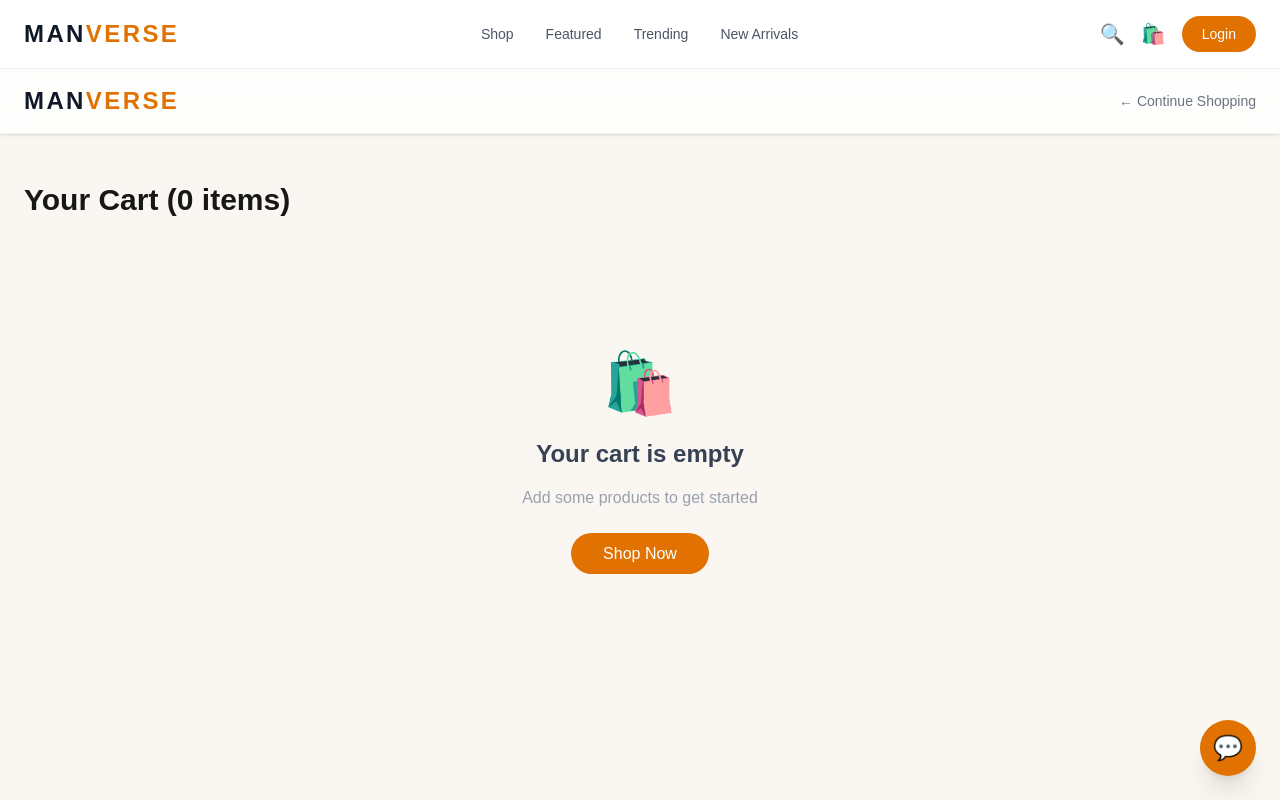
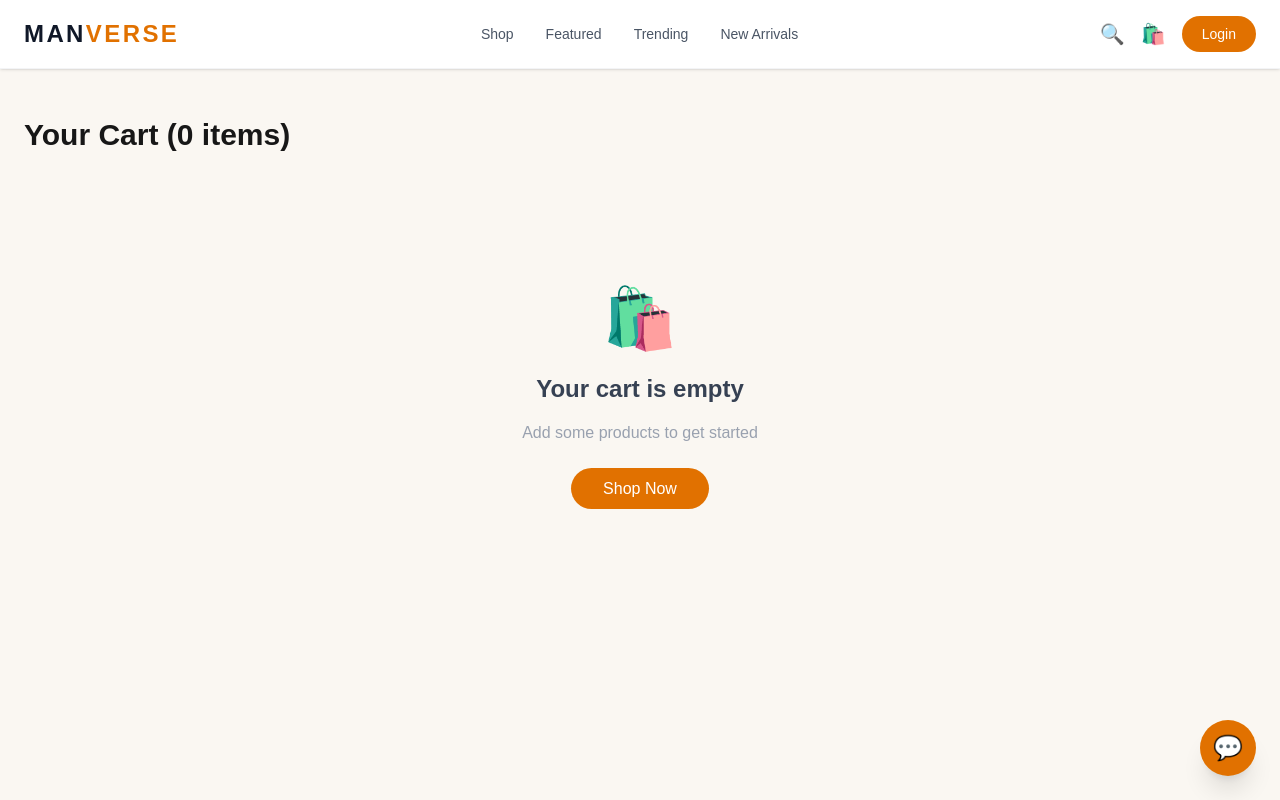
Before and after one commit to Ashikmahbub/manverse, a Next.js app in the folder frontend/frontend/: page /cart in a window 1280 px wide. Shown: the top 800 px of the page. Built offline with nearby package versions, Linux system fonts and the light colour scheme.

Commit message:
cart page fixed

```diff
--- a/frontend/frontend/app/cart/page.tsx
+++ b/frontend/frontend/app/cart/page.tsx
@@ -8,16 +8,6 @@ export default function CartPage() {
 
   return (
     <div className="min-h-screen bg-[#faf7f2]">
-      {/* NAVBAR */}
-      <nav className="bg-white/80 backdrop-blur-md shadow-sm sticky top-0 z-50 border-b border-gray-100">
-        <div className="max-w-[1280px] mx-auto px-6 py-4 flex justify-between items-center">
-          <Link href="/" className="text-2xl font-bold tracking-widest text-gray-900">
-            MAN<span className="text-amber-600">VERSE</span>
-          </Link>
-          <Link href="/" className="text-sm text-gray-500 hover:text-amber-600 transition">← Continue Shopping</Link>
-        </div>
-      </nav>
-
       <div className="max-w-[1280px] mx-auto px-6 py-12">
         <h1 className="text-3xl font-semibold mb-10">Your Cart ({totalItems} items)</h1>
 
```
